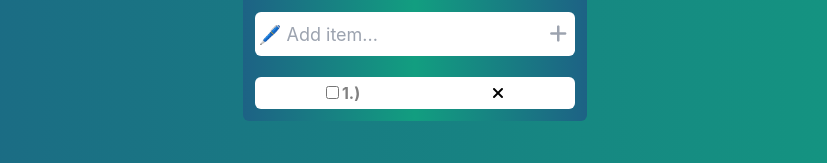
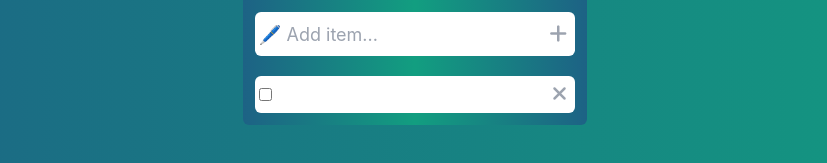
Before and after one commit to Akshaypm003/ToDo, a React (Create React App) app: page / in a window 1280 px wide. Both pictures are taken after a click on the icon 783 px from the left and 238 px from the top of the page. Shown: the part 204-367 px from the top of the page, without its empty margins (225-1052 px from the left). Built offline with nearby package versions, Linux system fonts and the light colour scheme.

Commit message:
scroll and text-wrap added

```diff
--- a/src/App.css
+++ b/src/App.css
@@ -20,37 +20,30 @@ body {
 
 .app .todos {
   display: flex;
-  justify-content: center;
-  align-items: center;
+  /* justify-content: center; */
+  /* align-items: center; */
   flex-direction: column;
   max-height: 50vh;
   overflow-y: scroll;
 
 }
-/* .app .todos::-webkit-scrollbar {
+.app .todos::-webkit-scrollbar {
   display: none;
-} */
-.app .todos .todo {
+}
+/* .app .todos .todo {
   margin-top: 0.8em;
-  width: 20em;
-  height: 2em;
   background-color: white;
   display: flex;
-  justify-content: space-around;
+  justify-content: space-between;
   align-items: center;
-  border-radius: 6px;
-  padding: 5px;
-}
-.app .todos .todo .left {
+
+} */
+/* .app .todos .todo .left {
   display: flex;
   justify-content: flex-start;
   align-items: center;
-}
+} */
 
 .app .todos .todo .left p {
-  margin-left: 3px;
-  font-size: medium;
-  font-weight: 700;
-  font-style: normal;
-  color: grey;
+ line-height: 1.3;
 }
--- a/src/App.js
+++ b/src/App.js
@@ -57,21 +57,26 @@ function App() {
       <div className="todos mt-2 ">
         {toDos.map((obj, i) => {
           return (
-            <div className="todo">
-              <div className="left">
+            <div className="todo w-80 text-lg p-1 rounded-md flex justify-between bg-white mt-3 items-center">
+              <div className="left flex items-center">
                 <input
+                  className=" outline-none border-none"
                   onChange={(e) => hdlStatus(obj, e)}
                   type="checkbox"
                   name=""
                   id="checkBox"
                   checked={obj.status}
                 />
-
-                <p>{`${i + 1}.) ${obj.text}`}</p>
+                <p className="ms-2 text-lg font-bold text-gray-500 whitespace-normal">{obj.text}</p>
               </div>
 
               <div className="right">
-                <i onClick={(e) => hdlDelete(obj)} className="fas fa-times"></i>
+                <i
+                  onClick={(e) => {
+                    setToDos(toDos.filter((curObj) => curObj.id !== obj.id));
+                  }}
+                  className="fas fa-times  cursor-pointer text-xl text-gray-400 font-black me-1"
+                ></i>
               </div>
             </div>
           );
```
